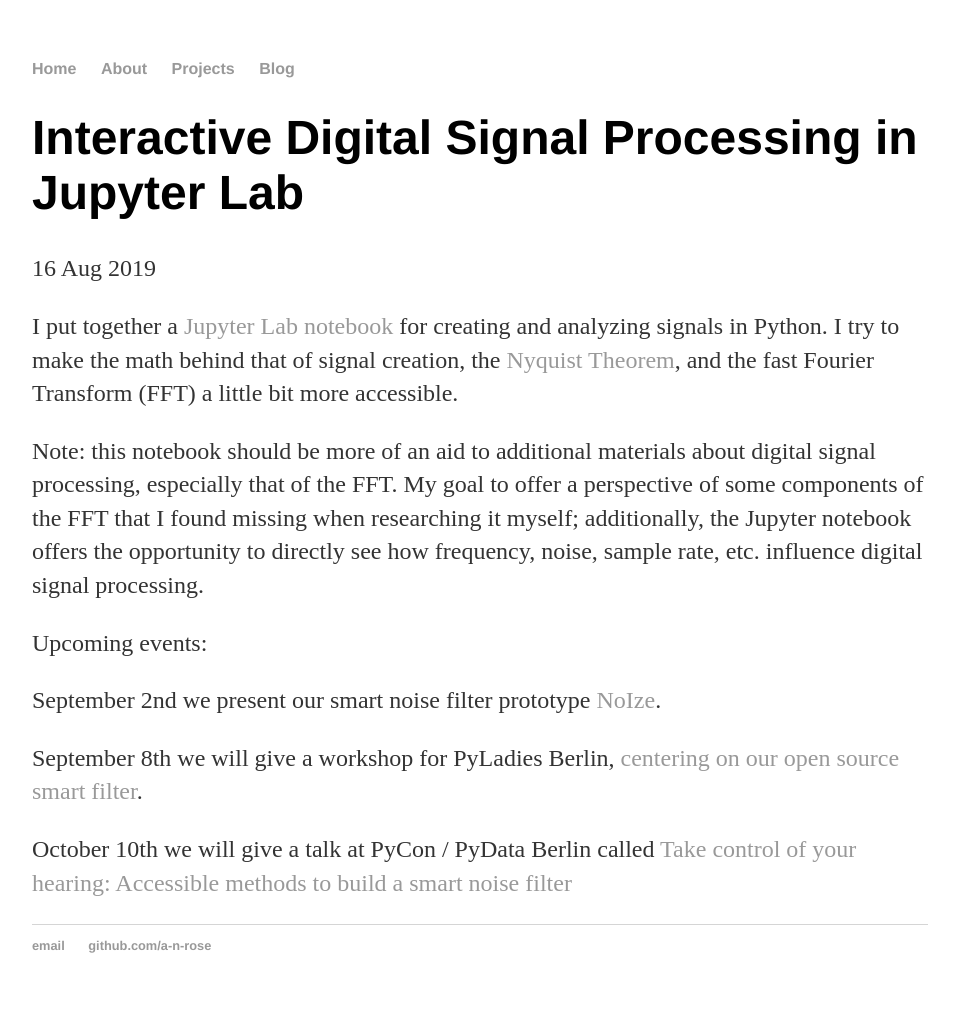
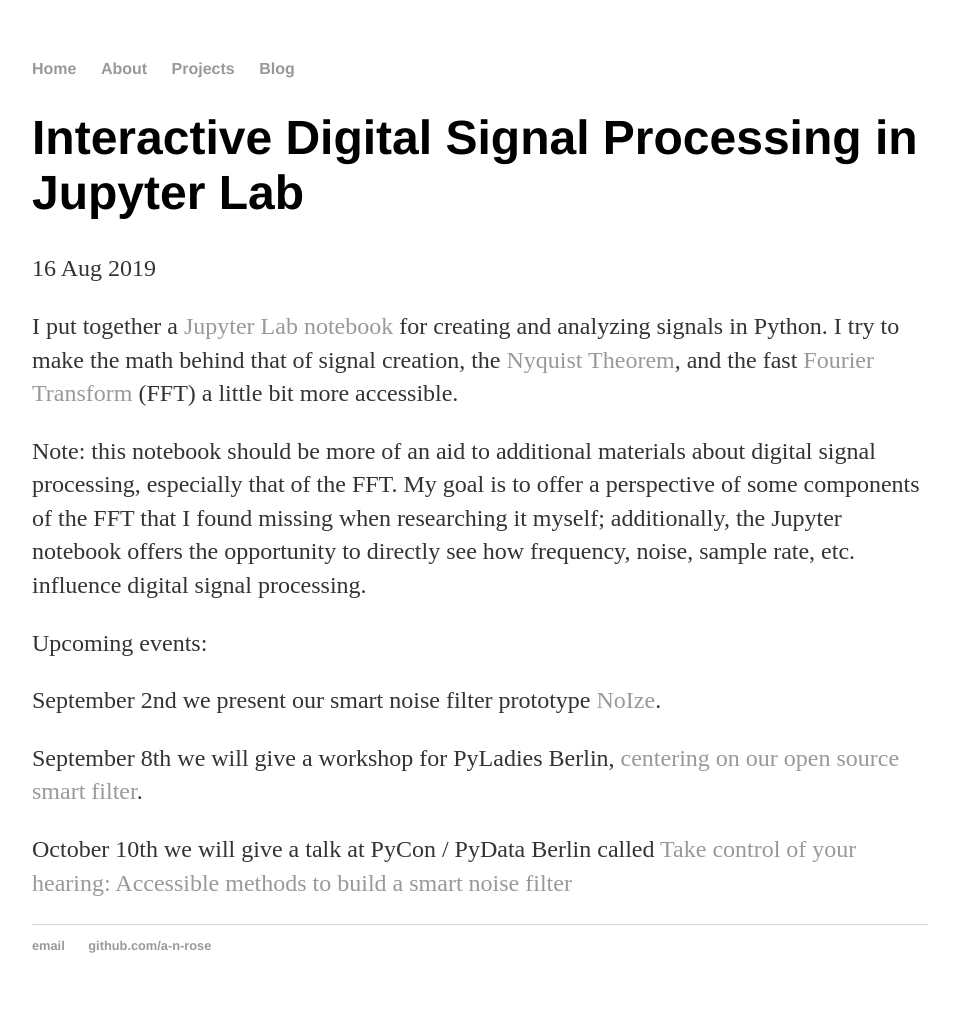
Before and after one commit to a-n-rose/a-n-rose.github.io, a Jekyll site: the page built from _posts/2019-08-16-jupyter-lab-play-with-signals-and-fourier-transform.md, in a window 1280 px wide. Shown: the whole page, without its empty margins (160-1119 px from the left). Built offline with Jekyll 4.4.1, drawn with Linux system fonts in a browser that asks for light colours.

Commit message:
added ft link

```diff
--- a/_posts/2019-08-16-jupyter-lab-play-with-signals-and-fourier-transform.md
+++ b/_posts/2019-08-16-jupyter-lab-play-with-signals-and-fourier-transform.md
@@ -4,9 +4,9 @@
 date: 2019-08-16
 ---
 
-I put together a <a href='https://notebooks.ai/a-n-rose/working-with-signals-c2032035'>Jupyter Lab notebook</a> for creating and analyzing signals in Python. I try to make the math behind that of signal creation, the <a href='https://whatis.techtarget.com/definition/Nyquist-Theorem'>Nyquist Theorem</a>, and the fast Fourier Transform (FFT) a little bit more accessible.
+I put together a <a href='https://notebooks.ai/a-n-rose/working-with-signals-c2032035'>Jupyter Lab notebook</a> for creating and analyzing signals in Python. I try to make the math behind that of signal creation, the <a href='https://whatis.techtarget.com/definition/Nyquist-Theorem'>Nyquist Theorem</a>, and the fast <a href='https://en.wikipedia.org/wiki/Fourier_transform'>Fourier Transform</a> (FFT) a little bit more accessible.
 
-Note: this notebook should be more of an aid to additional materials about digital signal processing, especially that of the FFT. My goal to offer a perspective of some components of the FFT that I found missing when researching it myself; additionally, the Jupyter notebook offers the opportunity to directly see how frequency, noise, sample rate, etc. influence digital signal processing.
+Note: this notebook should be more of an aid to additional materials about digital signal processing, especially that of the FFT. My goal is to offer a perspective of some components of the FFT that I found missing when researching it myself; additionally, the Jupyter notebook offers the opportunity to directly see how frequency, noise, sample rate, etc. influence digital signal processing.
 
 Upcoming events:
 
```
